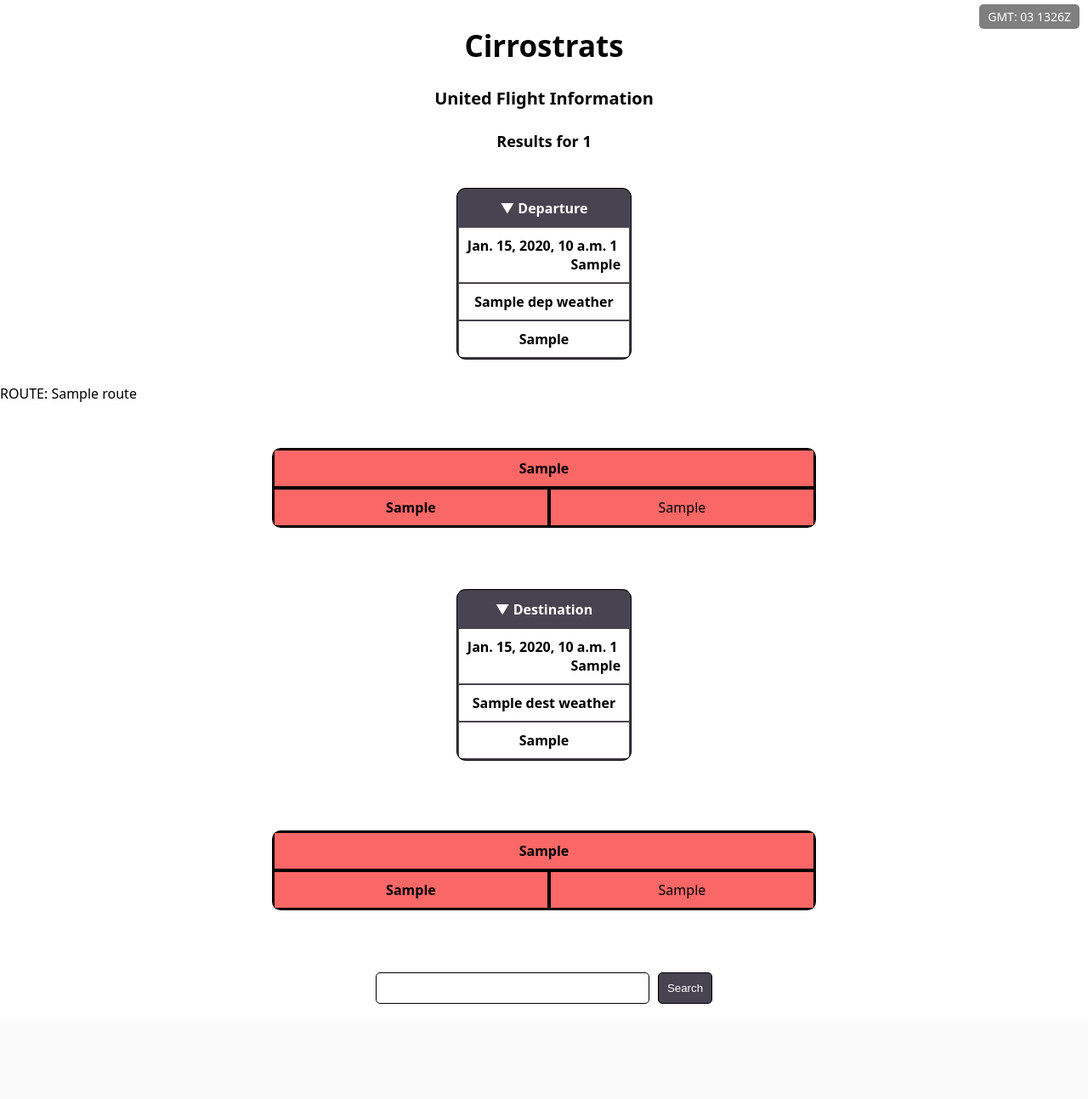
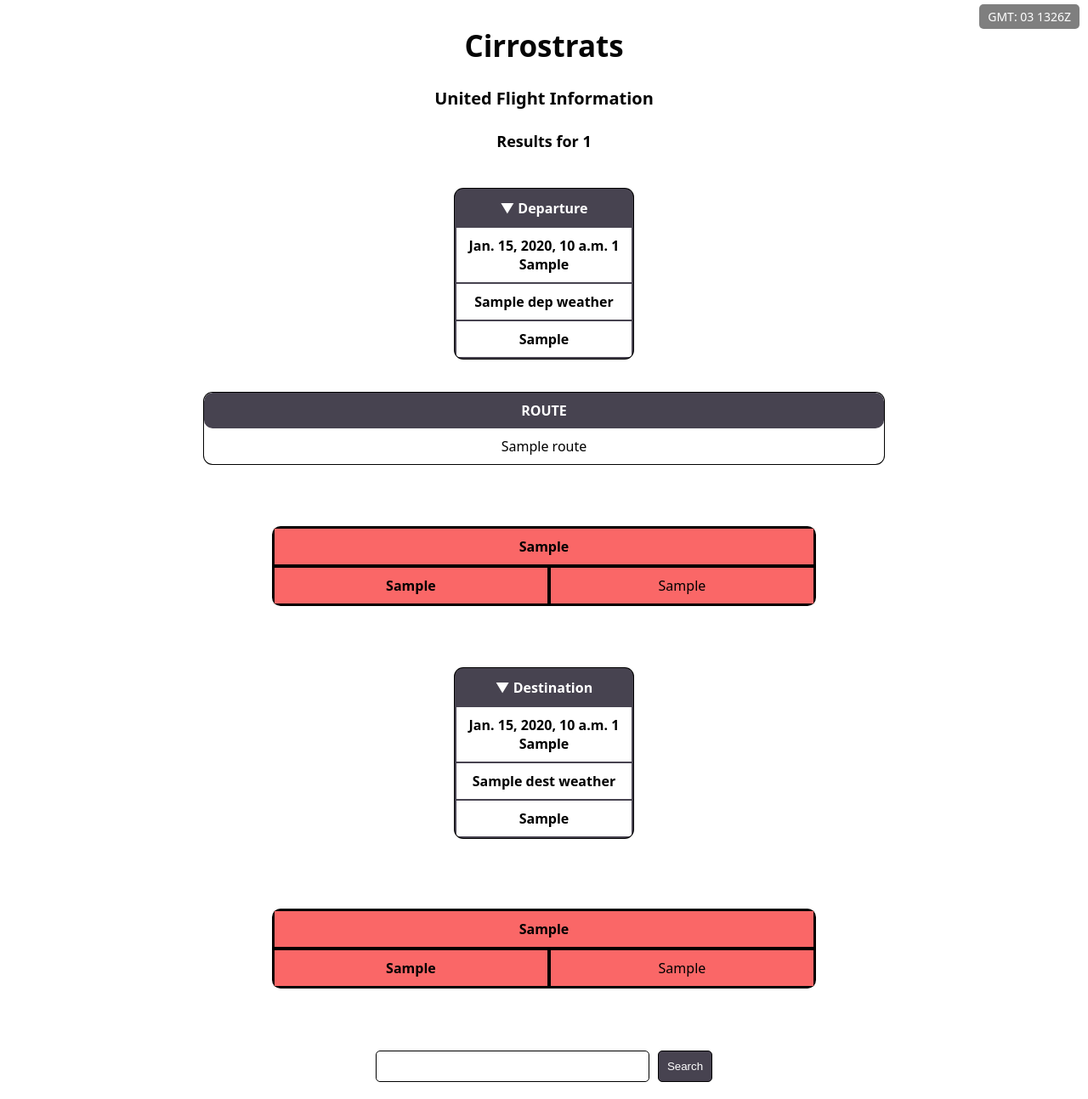
Before and after one commit to ujazishere/Cirrostrats-Django, a Django app: template dj/dj_app/templates/flight_deet.html in a window 1280 px wide. Shown: the part 60-1353 px from the top of the page at 85% size. Before the commit the page ends 1241 px from the top, so only its background shows below. Run offline with Django 4.2, Linux system fonts and the light colour scheme; the template is opened without the code that fills it: most values are stand-ins (such as "Sample title", 1, 10 or a date in 2020).

Commit message:
table for route

```diff
--- a/TODO.txt
+++ b/TODO.txt
@@ -4,9 +4,7 @@
         wip! Fix expand/collapse squaring on the flight_deet page and make it co:nsistent with box size.
         come up with a better cleaner font across the web. Especially web title.
         Move Departure times to the left most side and gate deets to the right most side of the title.
-        Make a `report` on homepage allowing for qick reporting of anomaly.
-            probably the ability to send a screenshot and send it to email.
-            some sort of chat mechanism
+
 **UV:
         Remove database and create own for seamless lightweight version.
         Remove `Terminal` from the gate on flight deet page.
--- a/dj/dj_app/static/flight_deet.css
+++ b/dj/dj_app/static/flight_deet.css
@@ -12,6 +12,7 @@
 .accordion-content.active {
   max-height: 1000px;
 }
+
 
 .comparison-table thead th{
   position: sticky;
@@ -81,10 +82,6 @@
   border-top: 1px solid white;
   border-bottom: 1px solid white;
 }
-
-
-
-
 
 
 .dark-mode table.another-table {
@@ -173,6 +170,51 @@
   background-color: #474350;
   color: #ffffff;
   cursor: pointer;
+}
+
+.route {
+  margin: 20px auto;
+  width: 80%;
+  max-width: 800px;
+  background-color: #ffffff;
+  text-align: center;
+  border-radius: 10px;
+  overflow: hidden;
+  box-shadow: 0 0 0 1px #000000;
+  border: 5px;
+  border-collapse: collapse; /* Added border-collapse property */
+}
+
+.dark-mode .route {
+  background-color: #000000;
+  color: white;
+  box-shadow: 0 0 0 1px #ffffff;
+}
+
+.route th {
+  padding: 10px 5px; /* Adjusted padding */
+  text-align: center;
+  background-color: #474350;
+  color: #ffffff;
+  border-radius: 10px; /* Added border-radius */
+}
+
+.dark-mode .route th {
+  background-color: white;
+  color: black;
+}
+
+.route td {
+  padding: 10px;
+  text-align: center;
+}
+
+.route tr:first-child {
+  border-radius: 10px 10px 0 0;
+}
+
+.route tr:last-child {
+  border-radius: 0 0 10px 10px;
 }
 
 table.comparison-table {
@@ -315,3 +357,15 @@
   }
 
 }
+
+.table-row {
+  display: flex;
+  flex-direction: column;
+  align-items: center;
+  text-align: center;
+}
+.table-data {
+  display: flex;
+  justify-content: space-between;
+  width: 100%;
+}
--- a/dj/dj_app/templates/flight_deet.html
+++ b/dj/dj_app/templates/flight_deet.html
@@ -24,9 +24,9 @@
             <tbody>
                 <tr>
                     <td>
-                        <span style="float: left;">{{ scheduled_departure_time }}</span>
-                        <span style="float: none;">{{ departure_ID }}</span>
-                        <span style="float: right;">{{ departure_gate }}</span>
+                        <span style="text-align: left;">{{ scheduled_departure_time }}</span>
+                        <span style="text-align: center;">{{ departure_ID }}</span>
+                        <span style="text-align: right;">{{ departure_gate }}</span>
                     </td>
                 </tr>
                 {% for metar_taf_title, metar_taf_data in dep_weather.items %}
@@ -42,9 +42,14 @@
     </div>
 </div>
 
-<tr>
-    <span> ROUTE: {{ route }}</span>
-</tr>
+<table class="route">
+    <tr>
+        <th>ROUTE</th>
+    </tr>
+    <tr>
+        <td>{{ route }}</td>
+    </tr>
+</table>
 
 {% if nas_packet.departure_affected %}
 <div class="table-wrapper">
@@ -86,9 +91,9 @@
             <tbody>
                 <tr>
                     <td>
-                        <span style="float: left;">{{scheduled_arrival_time}}</span>
-                        <span style="float: none;">{{destination_ID}}</span>
-                        <span style="float: right;">{{destination_gate}}</span>
+                        <span style="text-align: left;">{{scheduled_arrival_time}}</span>
+                        <span style="text-align: center;">{{destination_ID}}</span>
+                        <span style="text-align: right;">{{destination_gate}}</span>
                     </td>
                 </tr>
                 {% for metar_taf_title, metar_taf_data in dest_weather.items %}
@@ -178,5 +183,4 @@
 </style>
 
 
-
 {% endblock %}
```
Also changed, not shown: dj/dj_app/templates/flight_deet copy.html (+14 -2 lines), dj/db.sqlite3.
